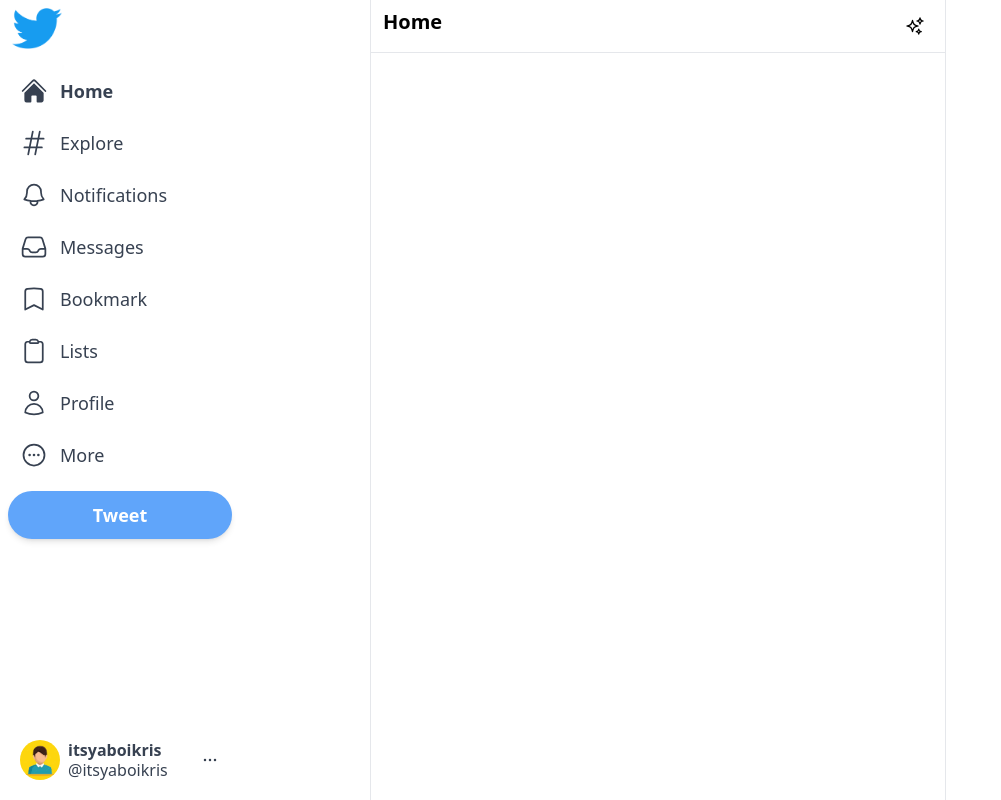
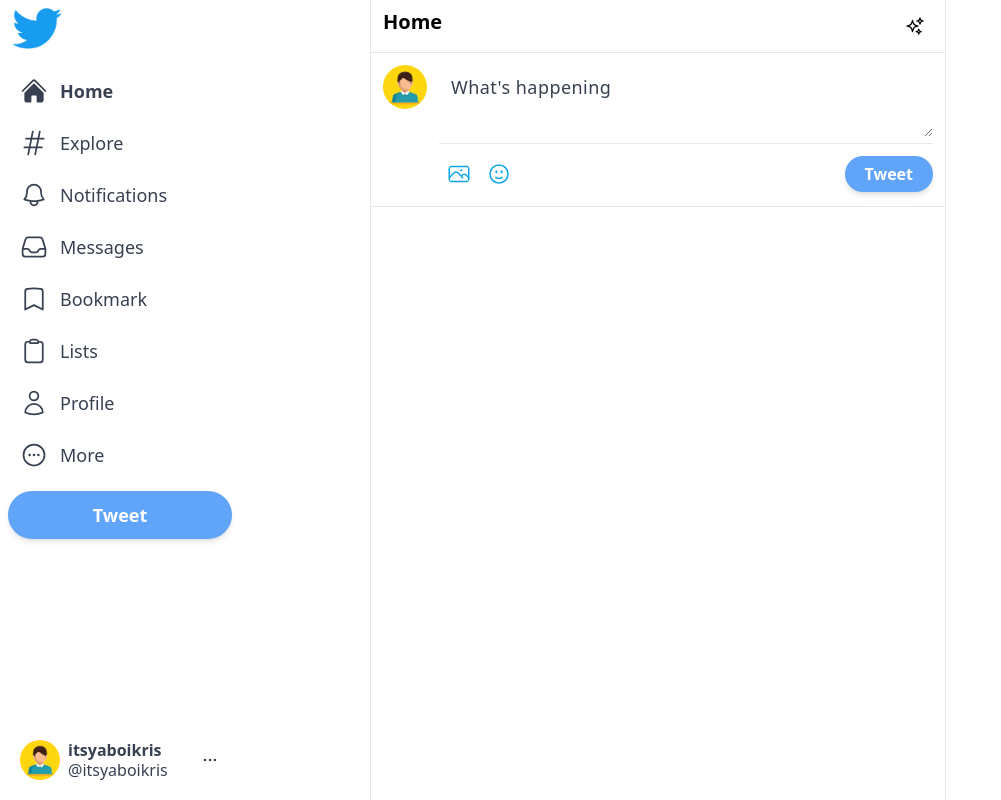
Before and after one commit to Itsyaboikris/twitter_clone, a Next.js app: page / in a window 1280 px wide. Shown: the whole page, without its empty margins (0-1001 px from the left). Built offline with nearby package versions, Linux system fonts and the light colour scheme.

Commit message:
Add input section of feed

```diff
--- a/package.json
+++ b/package.json
@@ -18,5 +18,8 @@
     "react": "18.2.0",
     "react-dom": "18.2.0",
     "tailwindcss": "3.3.2"
+  },
+  "devDependencies": {
+    "@tailwindcss/forms": "^0.5.3"
   }
 }
--- a/src/components/Feed.js
+++ b/src/components/Feed.js
@@ -1,5 +1,6 @@
 import { SparklesIcon } from '@heroicons/react/24/outline'
 import React from 'react'
+import Input from './Input'
 
 export default function Feed() {
 	return (
@@ -12,6 +13,8 @@
 				</div>
 			</div>
 
+			<Input/>
+
 		</div>
 	)
 }
--- /dev/null
+++ b/src/components/Input.js
@@ -0,0 +1,23 @@
+import { FaceSmileIcon, PhotoIcon } from '@heroicons/react/24/outline'
+import React from 'react'
+
+export default function Input() {
+	return (
+		<div className='flex border-b border-grey-200 p-3 space-x-3'>
+			<img className='h-11 w-11 rounded-full cursor-pointer hover:brightness-95' src={'/avatar.jpg'} alt='user image' />
+
+			<div className='w-full divide-y divide-gray-200' >
+				<div className='' >
+					<textarea className='w-full border-none focus:ring-0 text-lg placeholder-gray-700 tracking-wide min-h-[50px] text-grey-700' rows='2' placeholder="What's happening"></textarea>
+				</div>
+				<div className='flex items-center justify-between pt-2.5' >
+					<div className='flex ' >
+						<PhotoIcon className='h-10 w-10 hover hoverEffect p-2 text-sky-500 hover:bg-sky-100' />
+						<FaceSmileIcon className='h-10 w-10 hoverEffect p-2 text-sky-500 hover:bg-sky-100' />
+					</div>
+					<button className='bg-blue-400 text-white px-5 py-1.5 rounded-full font-bold shadow-md hover:brightness-95 disabled:opacity-50'>Tweet</button>
+                </div>
+			</div>
+		</div>
+	)
+}
--- a/tailwind.config.js
+++ b/tailwind.config.js
@@ -6,13 +6,9 @@
     './src/app/**/*.{js,ts,jsx,tsx,mdx}',
   ],
   theme: {
-    extend: {
-      backgroundImage: {
-        'gradient-radial': 'radial-gradient(var(--tw-gradient-stops))',
-        'gradient-conic':
-          'conic-gradient(from 180deg at 50% 50%, var(--tw-gradient-stops))',
-      },
-    },
+    extend: {},
   },
-  plugins: [],
+  plugins: [
+	require('@tailwindcss/forms'),
+  ],
 }
```
Also changed, not shown: 1 other file (tests, documents, lock files or other folders).
